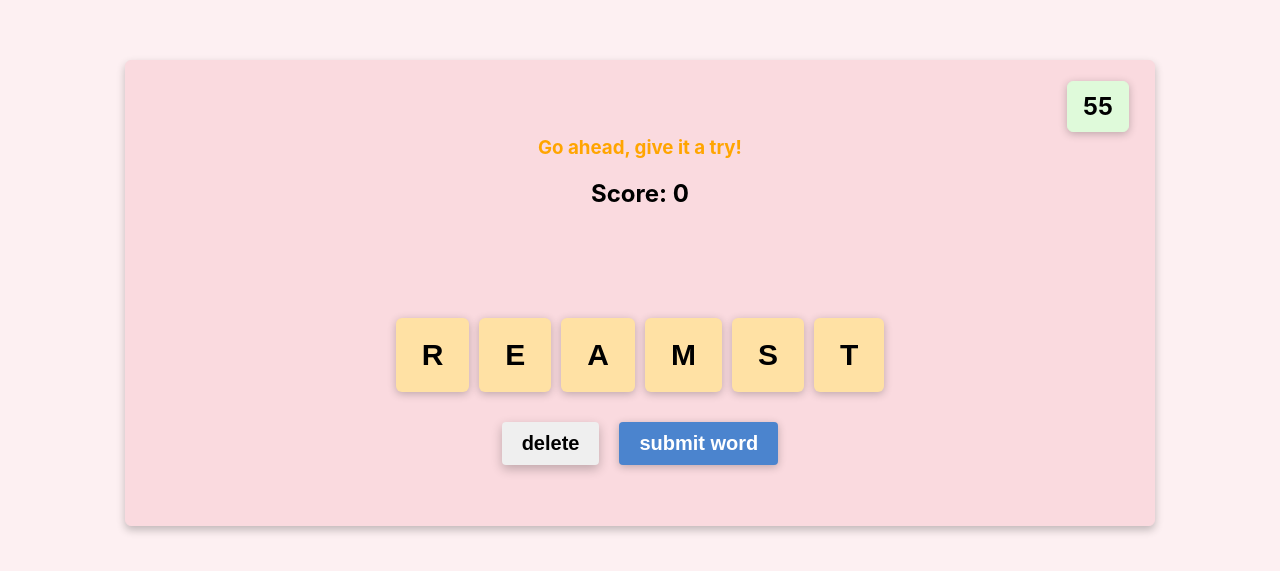
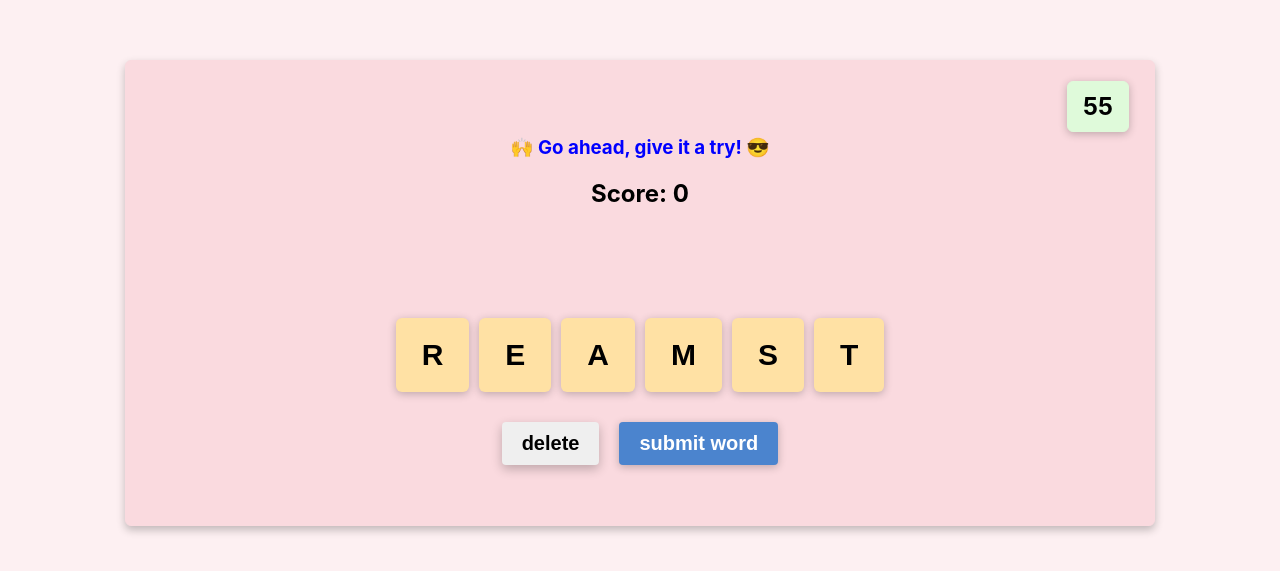
Before and after one commit to antdke/anagrams-game, a React (Create React App) app: page / in a window 1280 px wide. Shown: the part 165-736 px from the top of the page. Built offline with nearby package versions, Linux system fonts and the light colour scheme.

Commit message:
Improved answer feedback messages with emojis

```diff
--- a/src/components/BottomRow.tsx
+++ b/src/components/BottomRow.tsx
@@ -274,14 +274,14 @@ const BottomRow: React.FC<BottomRowProps> = ({ time, theme, classes }) => {
   // state of whether user is correct or not
   // controls whether correct effects or wrong effects happen
   const [answerFeedback, setAnswerFeedback] = React.useState(
-    "Go ahead, give it a try!"
+    "🙌  Go ahead, give it a try! 😎"
   );
 
   /**
    * TEMPORARY states to test user word validation
    */
   // change color of validation text
-  const [correctOrNotColor, setCorrectOrNotColor] = React.useState("orange");
+  const [correctOrNotColor, setCorrectOrNotColor] = React.useState("blue");
   // keep track of score - add +1 point for every correct word
   const [score, setScore] = React.useState(0);
   // keep track of words used already by user
@@ -294,7 +294,7 @@ const BottomRow: React.FC<BottomRowProps> = ({ time, theme, classes }) => {
 
     if (userWordArray.includes(userWord)) {
       setCorrectOrNotColor("purple");
-      setAnswerFeedback("You've used that word already. Try again!");
+      setAnswerFeedback("You've used that word already. Try again! 🙆‍");
       setLetters("");
     } else {
       // CORRECT WORD PATH
```
